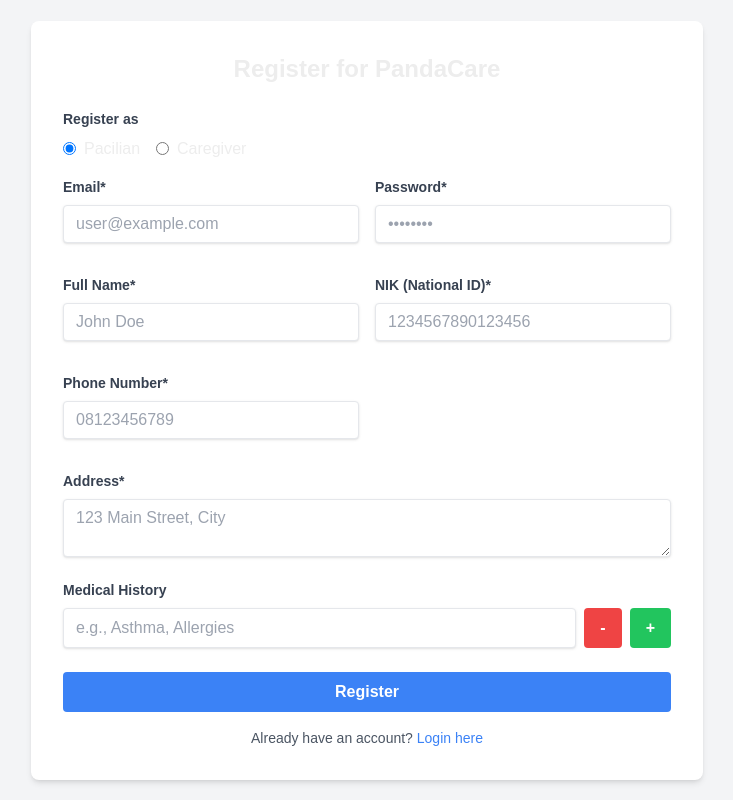
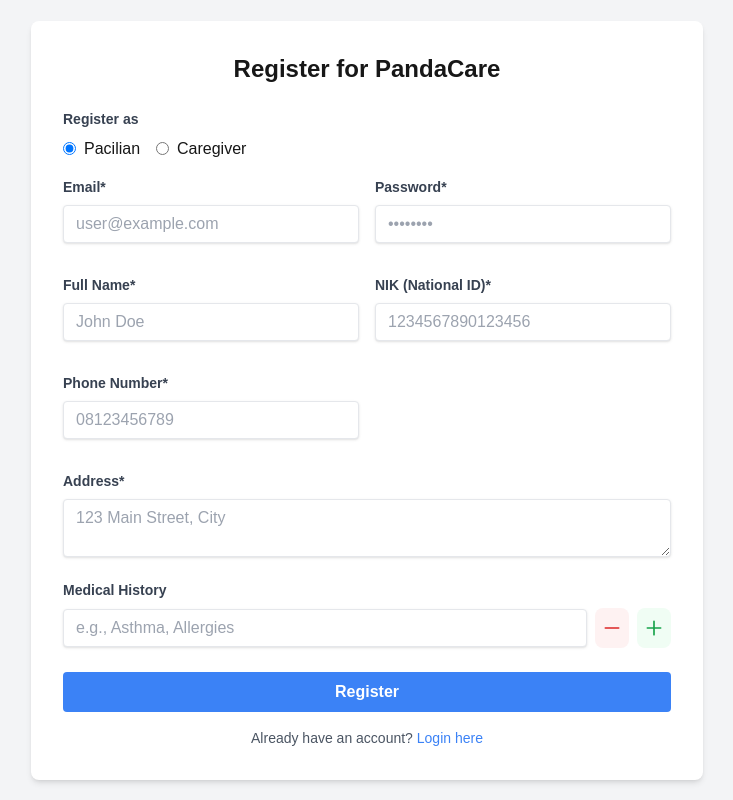
Before and after one commit to B14-AdvancedProgramming-2025/PandaCare-FrontEnd, a Next.js app: page /authentication/register in a window 1280 px wide. Shown: the whole page, without its empty margins (273-1006 px from the left). Built offline with nearby package versions, Linux system fonts and the light colour scheme.

Commit message:
Update global styles and registration page for PandaCare branding

```diff
--- a/app/authentication/register/page.js
+++ b/app/authentication/register/page.js
@@ -11,7 +11,6 @@
   const [error, setError] = useState(null);
   const [success, setSuccess] = useState(null);
 
-  // Common fields
   const [formData, setFormData] = useState({
     email: '',
     password: '',
@@ -21,10 +20,8 @@
     phone: ''
   });
 
-  // Pacilian specific fields
   const [medicalHistory, setMedicalHistory] = useState(['']);
 
-  // Caregiver specific fields
   const [specialty, setSpecialty] = useState('');
   const [workingSchedule, setWorkingSchedule] = useState(['']);
 
@@ -40,7 +37,6 @@
     setUserType(e.target.value);
   };
 
-  // Handle medical history array changes
   const handleMedicalHistoryChange = (index, value) => {
     const updatedMedicalHistory = [...medicalHistory];
     updatedMedicalHistory[index] = value;
@@ -57,7 +53,6 @@
     setMedicalHistory(updatedMedicalHistory);
   };
 
-  // Handle working schedule array changes
   const handleWorkingScheduleChange = (index, value) => {
     const updatedWorkingSchedule = [...workingSchedule];
     updatedWorkingSchedule[index] = value;
@@ -80,7 +75,6 @@
     setError(null);
     setSuccess(null);
 
-    // Prepare request body based on user type
     let requestBody = {
       ...formData,
     };
@@ -115,7 +109,6 @@
 
       setSuccess('Registration successful! Redirecting to login page...');
 
-      // Redirect to login page after successful registration
       setTimeout(() => {
         router.push('/authentication');
       }, 2000);
@@ -144,7 +137,6 @@
         )}
 
         <form onSubmit={handleSubmit}>
-          {/* User Type Selection */}
           <div className="mb-4">
             <label className="block text-gray-700 text-sm font-bold mb-2">
               Register as
@@ -173,7 +165,6 @@
             </div>
           </div>
 
-          {/* Common Fields */}
           <div className="grid grid-cols-1 md:grid-cols-2 gap-4">
             <div className="mb-4">
               <label htmlFor="email" className="block text-gray-700 text-sm font-bold mb-2">
@@ -272,14 +263,13 @@
             </div>
           </div>
 
-          {/* Conditional Fields Based on User Type */}
           {userType === 'PACILIAN' ? (
             <div className="mb-4">
               <label className="block text-gray-700 text-sm font-bold mb-2">
                 Medical History
               </label>
               {medicalHistory.map((item, index) => (
-                <div key={index} className="flex mb-2">
+                <div key={index} className="flex items-center mb-2 gap-2">
                   <input
                     type="text"
                     value={item}
@@ -290,18 +280,22 @@
                   <button
                     type="button"
                     onClick={() => removeMedicalHistoryField(index)}
-                    className="ml-2 bg-red-500 hover:bg-red-700 text-white font-bold py-2 px-4 rounded focus:outline-none focus:shadow-outline"
+                    className="flex items-center justify-center w-10 h-10 rounded-lg cursor-pointer bg-red-50 hover:bg-red-100 text-red-600 transition-colors duration-200 focus:outline-none focus:ring-2 focus:ring-red-500 focus:ring-offset-2"
                     disabled={medicalHistory.length === 1}
                   >
-                    -
+                    <svg className="w-5 h-5" fill="none" stroke="currentColor" viewBox="0 0 24 24">
+                      <path strokeLinecap="round" strokeLinejoin="round" strokeWidth={2} d="M20 12H4" />
+                    </svg>
                   </button>
                   {index === medicalHistory.length - 1 && (
                     <button
                       type="button"
                       onClick={addMedicalHistoryField}
-                      className="ml-2 bg-green-500 hover:bg-green-700 text-white font-bold py-2 px-4 rounded focus:outline-none focus:shadow-outline"
+                      className="flex items-center justify-center w-10 h-10 rounded-lg cursor-pointer bg-green-50 hover:bg-green-100 text-green-600 transition-colors duration-200 focus:outline-none focus:ring-2 focus:ring-green-500 focus:ring-offset-2"
                     >
-                      +
+                      <svg className="w-5 h-5" fill="none" stroke="currentColor" viewBox="0 0 24 24">
+                        <path strokeLinecap="round" strokeLinejoin="round" strokeWidth={2} d="M12 4v16m8-8H4" />
+                      </svg>
                     </button>
                   )}
                 </div>
@@ -329,7 +323,7 @@
                   Working Schedule
                 </label>
                 {workingSchedule.map((item, index) => (
-                  <div key={index} className="flex mb-2">
+                  <div key={index} className="flex items-center mb-2 gap-2">
                     <input
                       type="text"
                       value={item}
@@ -340,18 +334,22 @@
                     <button
                       type="button"
                       onClick={() => removeWorkingScheduleField(index)}
-                      className="ml-2 bg-red-500 hover:bg-red-700 text-white font-bold py-2 px-4 rounded focus:outline-none focus:shadow-outline"
+                      className="flex items-center justify-center w-10 h-10 rounded-full bg-red-50 hover:bg-red-100 text-red-600 transition-colors duration-200 focus:outline-none focus:ring-2 focus:ring-red-500 focus:ring-offset-2"
                       disabled={workingSchedule.length === 1}
                     >
-                      -
+                      <svg className="w-5 h-5" fill="none" stroke="currentColor" viewBox="0 0 24 24">
+                        <path strokeLinecap="round" strokeLinejoin="round" strokeWidth={2} d="M20 12H4" />
+                      </svg>
                     </button>
                     {index === workingSchedule.length - 1 && (
                       <button
                         type="button"
                         onClick={addWorkingScheduleField}
-                        className="ml-2 bg-green-500 hover:bg-green-700 text-white font-bold py-2 px-4 rounded focus:outline-none focus:shadow-outline"
+                        className="flex items-center justify-center w-10 h-10 rounded-full bg-green-50 hover:bg-green-100 text-green-600 transition-colors duration-200 focus:outline-none focus:ring-2 focus:ring-green-500 focus:ring-offset-2"
                       >
-                        +
+                        <svg className="w-5 h-5" fill="none" stroke="currentColor" viewBox="0 0 24 24">
+                          <path strokeLinecap="round" strokeLinejoin="round" strokeWidth={2} d="M12 4v16m8-8H4" />
+                        </svg>
                       </button>
                     )}
                   </div>
--- a/app/globals.css
+++ b/app/globals.css
@@ -3,8 +3,8 @@
 @tailwind utilities;
 
 :root {
-  --background: #0a0a0a;
-  --foreground: #ededed;
+  --background: #ffffff;
+  --foreground: #171717;
 }
 
 body {
--- a/app/layout.js
+++ b/app/layout.js
@@ -12,8 +12,8 @@
 });
 
 export const metadata = {
-  title: "Create Next App",
-  description: "Generated by create next app",
+  title: "PandaCare",
+  description: "Your trusted healthcare companion",
 };
 
 export default function RootLayout({ children }) {
```
